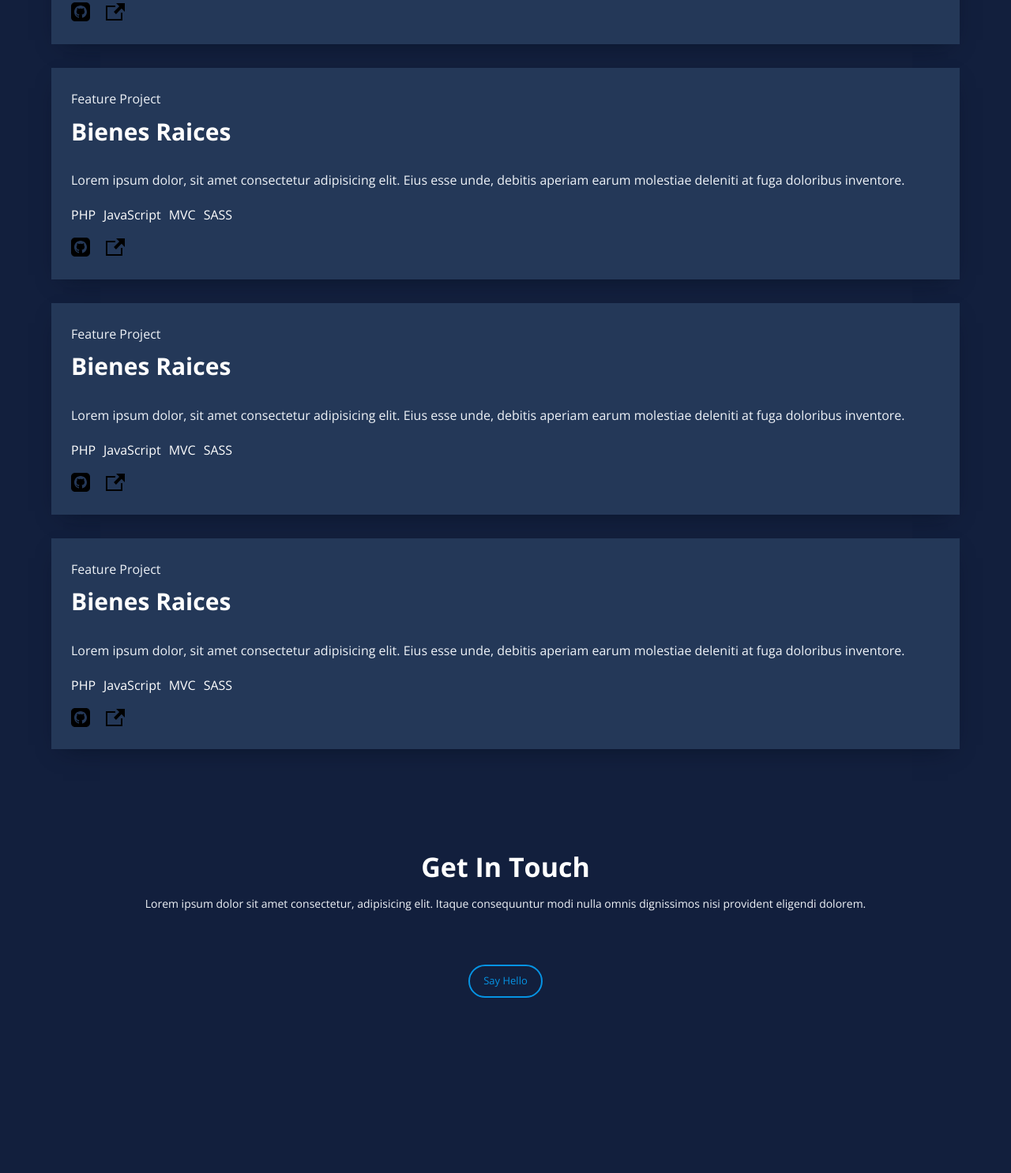
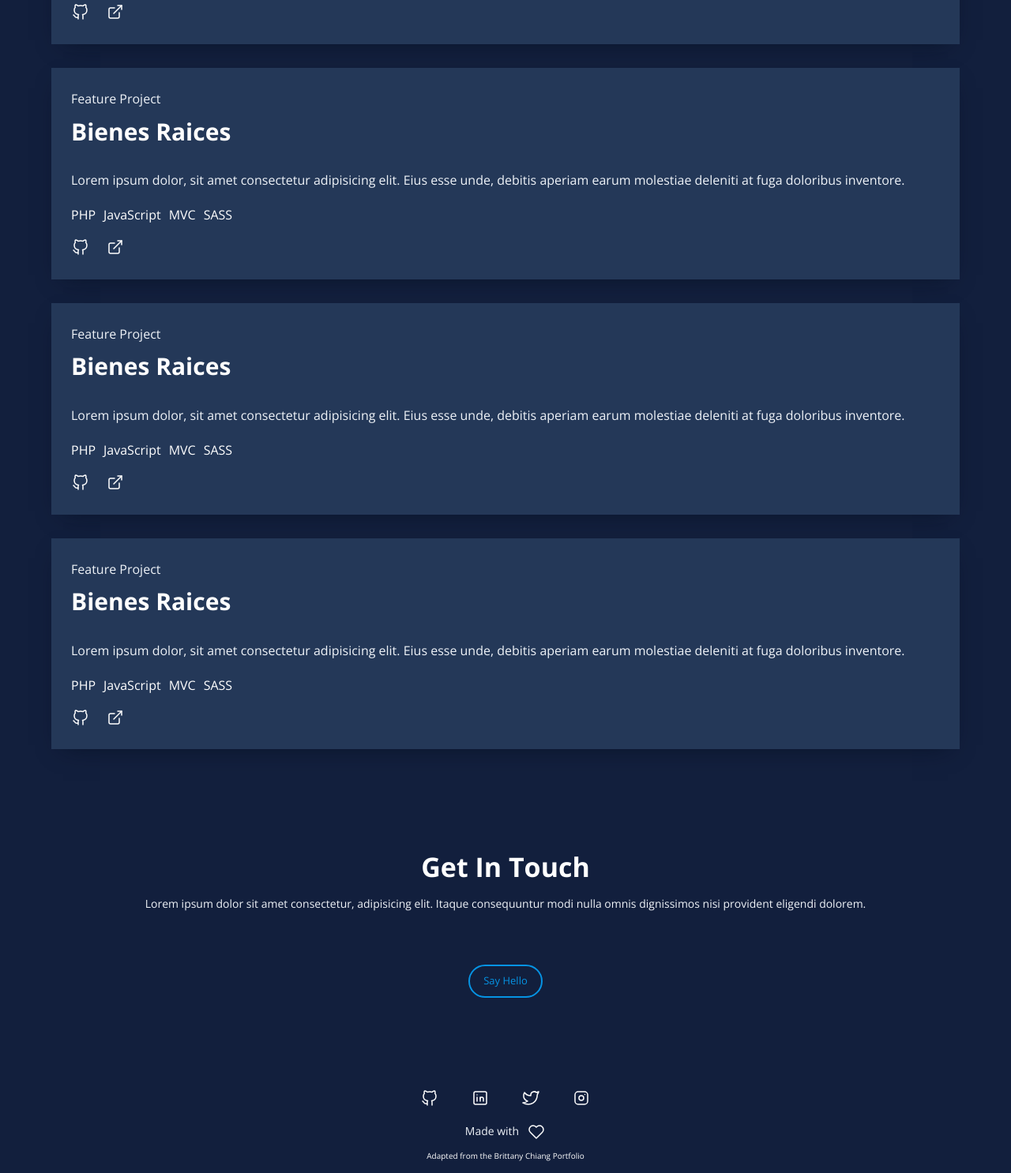
Before and after one commit to YoimelDev/portfolio, a website: page index.html in a window 1280 px wide. Shown: the part 2042-3528 px from the top of the page at 79% size. Before the commit the page ends 3406 px from the top, so only its background shows below. Drawn offline with nearby package versions, Linux system fonts and the light colour scheme.

Commit message:
add footer and styles

```diff
--- a/index.html
+++ b/index.html
@@ -100,16 +100,42 @@
 
 						<div class="projects__list__content__links">
 							<a href="#">
-								<svg xmlns="http://www.w3.org/2000/svg" width="24" height="24" viewBox="0 0 24 24">
+								<svg
+									xmlns="http://www.w3.org/2000/svg"
+									class="icon icon-tabler icon-tabler-brand-github"
+									width="24"
+									height="24"
+									viewBox="0 0 24 24"
+									stroke-width="1.5"
+									stroke="#ffffff"
+									fill="none"
+									stroke-linecap="round"
+									stroke-linejoin="round"
+								>
+									<path stroke="none" d="M0 0h24v24H0z" fill="none" />
 									<path
-										d="M19 0h-14c-2.761 0-5 2.239-5 5v14c0 2.761 2.239 5 5 5h14c2.762 0 5-2.239 5-5v-14c0-2.761-2.238-5-5-5zm-4.466 19.59c-.405.078-.534-.171-.534-.384v-2.195c0-.747-.262-1.233-.55-1.481 1.782-.198 3.654-.875 3.654-3.947 0-.874-.312-1.588-.823-2.147.082-.202.356-1.016-.079-2.117 0 0-.671-.215-2.198.82-.64-.18-1.324-.267-2.004-.271-.68.003-1.364.091-2.003.269-1.528-1.035-2.2-.82-2.2-.82-.434 1.102-.16 1.915-.077 2.118-.512.56-.824 1.273-.824 2.147 0 3.064 1.867 3.751 3.645 3.954-.229.2-.436.552-.508 1.07-.457.204-1.614.557-2.328-.666 0 0-.423-.768-1.227-.825 0 0-.78-.01-.055.487 0 0 .525.246.889 1.17 0 0 .463 1.428 2.688.944v1.489c0 .211-.129.459-.528.385-3.18-1.057-5.472-4.056-5.472-7.59 0-4.419 3.582-8 8-8s8 3.581 8 8c0 3.533-2.289 6.531-5.466 7.59z"
+										d="M9 19c-4.3 1.4 -4.3 -2.5 -6 -3m12 5v-3.5c0 -1 .1 -1.4 -.5 -2c2.8 -.3 5.5 -1.4 5.5 -6a4.6 4.6 0 0 0 -1.3 -3.2a4.2 4.2 0 0 0 -.1 -3.2s-1.1 -.3 -3.5 1.3a12.3 12.3 0 0 0 -6.2 0c-2.4 -1.6 -3.5 -1.3 -3.5 -1.3a4.2 4.2 0 0 0 -.1 3.2a4.6 4.6 0 0 0 -1.3 3.2c0 4.6 2.7 5.7 5.5 6c-.6 .6 -.6 1.2 -.5 2v3.5"
 									/>
 								</svg>
 							</a>
 
 							<a href="#">
-								<svg xmlns="http://www.w3.org/2000/svg" width="24" height="24" viewBox="0 0 24 24">
-									<path d="M21 13v10h-21v-19h12v2h-10v15h17v-8h2zm3-12h-10.988l4.035 4-6.977 7.07 2.828 2.828 6.977-7.07 4.125 4.172v-11z" />
+								<svg
+									xmlns="http://www.w3.org/2000/svg"
+									class="icon icon-tabler icon-tabler-external-link"
+									width="24"
+									height="24"
+									viewBox="0 0 24 24"
+									stroke-width="1.5"
+									stroke="#ffffff"
+									fill="none"
+									stroke-linecap="round"
+									stroke-linejoin="round"
+								>
+									<path stroke="none" d="M0 0h24v24H0z" fill="none" />
+									<path d="M11 7h-5a2 2 0 0 0 -2 2v9a2 2 0 0 0 2 2h9a2 2 0 0 0 2 -2v-5" />
+									<line x1="10" y1="14" x2="20" y2="4" />
+									<polyline points="15 4 20 4 20 9" />
 								</svg>
 							</a>
 						</div>
@@ -132,16 +158,42 @@
 
 						<div class="projects__list__content__links">
 							<a href="#">
-								<svg xmlns="http://www.w3.org/2000/svg" width="24" height="24" viewBox="0 0 24 24">
+								<svg
+									xmlns="http://www.w3.org/2000/svg"
+									class="icon icon-tabler icon-tabler-brand-github"
+									width="24"
+									height="24"
+									viewBox="0 0 24 24"
+									stroke-width="1.5"
+									stroke="#ffffff"
+									fill="none"
+									stroke-linecap="round"
+									stroke-linejoin="round"
+								>
+									<path stroke="none" d="M0 0h24v24H0z" fill="none" />
 									<path
-										d="M19 0h-14c-2.761 0-5 2.239-5 5v14c0 2.761 2.239 5 5 5h14c2.762 0 5-2.239 5-5v-14c0-2.761-2.238-5-5-5zm-4.466 19.59c-.405.078-.534-.171-.534-.384v-2.195c0-.747-.262-1.233-.55-1.481 1.782-.198 3.654-.875 3.654-3.947 0-.874-.312-1.588-.823-2.147.082-.202.356-1.016-.079-2.117 0 0-.671-.215-2.198.82-.64-.18-1.324-.267-2.004-.271-.68.003-1.364.091-2.003.269-1.528-1.035-2.2-.82-2.2-.82-.434 1.102-.16 1.915-.077 2.118-.512.56-.824 1.273-.824 2.147 0 3.064 1.867 3.751 3.645 3.954-.229.2-.436.552-.508 1.07-.457.204-1.614.557-2.328-.666 0 0-.423-.768-1.227-.825 0 0-.78-.01-.055.487 0 0 .525.246.889 1.17 0 0 .463 1.428 2.688.944v1.489c0 .211-.129.459-.528.385-3.18-1.057-5.472-4.056-5.472-7.59 0-4.419 3.582-8 8-8s8 3.581 8 8c0 3.533-2.289 6.531-5.466 7.59z"
+										d="M9 19c-4.3 1.4 -4.3 -2.5 -6 -3m12 5v-3.5c0 -1 .1 -1.4 -.5 -2c2.8 -.3 5.5 -1.4 5.5 -6a4.6 4.6 0 0 0 -1.3 -3.2a4.2 4.2 0 0 0 -.1 -3.2s-1.1 -.3 -3.5 1.3a12.3 12.3 0 0 0 -6.2 0c-2.4 -1.6 -3.5 -1.3 -3.5 -1.3a4.2 4.2 0 0 0 -.1 3.2a4.6 4.6 0 0 0 -1.3 3.2c0 4.6 2.7 5.7 5.5 6c-.6 .6 -.6 1.2 -.5 2v3.5"
 									/>
 								</svg>
 							</a>
 
 							<a href="#">
-								<svg xmlns="http://www.w3.org/2000/svg" width="24" height="24" viewBox="0 0 24 24">
-									<path d="M21 13v10h-21v-19h12v2h-10v15h17v-8h2zm3-12h-10.988l4.035 4-6.977 7.07 2.828 2.828 6.977-7.07 4.125 4.172v-11z" />
+								<svg
+									xmlns="http://www.w3.org/2000/svg"
+									class="icon icon-tabler icon-tabler-external-link"
+									width="24"
+									height="24"
+									viewBox="0 0 24 24"
+									stroke-width="1.5"
+									stroke="#ffffff"
+									fill="none"
+									stroke-linecap="round"
+									stroke-linejoin="round"
+								>
+									<path stroke="none" d="M0 0h24v24H0z" fill="none" />
+									<path d="M11 7h-5a2 2 0 0 0 -2 2v9a2 2 0 0 0 2 2h9a2 2 0 0 0 2 -2v-5" />
+									<line x1="10" y1="14" x2="20" y2="4" />
+									<polyline points="15 4 20 4 20 9" />
 								</svg>
 							</a>
 						</div>
@@ -164,16 +216,42 @@
 
 						<div class="projects__list__content__links">
 							<a href="#">
-								<svg xmlns="http://www.w3.org/2000/svg" width="24" height="24" viewBox="0 0 24 24">
+								<svg
+									xmlns="http://www.w3.org/2000/svg"
+									class="icon icon-tabler icon-tabler-brand-github"
+									width="24"
+									height="24"
+									viewBox="0 0 24 24"
+									stroke-width="1.5"
+									stroke="#ffffff"
+									fill="none"
+									stroke-linecap="round"
+									stroke-linejoin="round"
+								>
+									<path stroke="none" d="M0 0h24v24H0z" fill="none" />
 									<path
-										d="M19 0h-14c-2.761 0-5 2.239-5 5v14c0 2.761 2.239 5 5 5h14c2.762 0 5-2.239 5-5v-14c0-2.761-2.238-5-5-5zm-4.466 19.59c-.405.078-.534-.171-.534-.384v-2.195c0-.747-.262-1.233-.55-1.481 1.782-.198 3.654-.875 3.654-3.947 0-.874-.312-1.588-.823-2.147.082-.202.356-1.016-.079-2.117 0 0-.671-.215-2.198.82-.64-.18-1.324-.267-2.004-.271-.68.003-1.364.091-2.003.269-1.528-1.035-2.2-.82-2.2-.82-.434 1.102-.16 1.915-.077 2.118-.512.56-.824 1.273-.824 2.147 0 3.064 1.867 3.751 3.645 3.954-.229.2-.436.552-.508 1.07-.457.204-1.614.557-2.328-.666 0 0-.423-.768-1.227-.825 0 0-.78-.01-.055.487 0 0 .525.246.889 1.17 0 0 .463 1.428 2.688.944v1.489c0 .211-.129.459-.528.385-3.18-1.057-5.472-4.056-5.472-7.59 0-4.419 3.582-8 8-8s8 3.581 8 8c0 3.533-2.289 6.531-5.466 7.59z"
+										d="M9 19c-4.3 1.4 -4.3 -2.5 -6 -3m12 5v-3.5c0 -1 .1 -1.4 -.5 -2c2.8 -.3 5.5 -1.4 5.5 -6a4.6 4.6 0 0 0 -1.3 -3.2a4.2 4.2 0 0 0 -.1 -3.2s-1.1 -.3 -3.5 1.3a12.3 12.3 0 0 0 -6.2 0c-2.4 -1.6 -3.5 -1.3 -3.5 -1.3a4.2 4.2 0 0 0 -.1 3.2a4.6 4.6 0 0 0 -1.3 3.2c0 4.6 2.7 5.7 5.5 6c-.6 .6 -.6 1.2 -.5 2v3.5"
 									/>
 								</svg>
 							</a>
 
 							<a href="#">
-								<svg xmlns="http://www.w3.org/2000/svg" width="24" height="24" viewBox="0 0 24 24">
-									<path d="M21 13v10h-21v-19h12v2h-10v15h17v-8h2zm3-12h-10.988l4.035 4-6.977 7.07 2.828 2.828 6.977-7.07 4.125 4.172v-11z" />
+								<svg
+									xmlns="http://www.w3.org/2000/svg"
+									class="icon icon-tabler icon-tabler-external-link"
+									width="24"
+									height="24"
+									viewBox="0 0 24 24"
+									stroke-width="1.5"
+									stroke="#ffffff"
+									fill="none"
+									stroke-linecap="round"
+									stroke-linejoin="round"
+								>
+									<path stroke="none" d="M0 0h24v24H0z" fill="none" />
+									<path d="M11 7h-5a2 2 0 0 0 -2 2v9a2 2 0 0 0 2 2h9a2 2 0 0 0 2 -2v-5" />
+									<line x1="10" y1="14" x2="20" y2="4" />
+									<polyline points="15 4 20 4 20 9" />
 								</svg>
 							</a>
 						</div>
@@ -196,16 +274,42 @@
 
 						<div class="projects__list__content__links">
 							<a href="#">
-								<svg xmlns="http://www.w3.org/2000/svg" width="24" height="24" viewBox="0 0 24 24">
+								<svg
+									xmlns="http://www.w3.org/2000/svg"
+									class="icon icon-tabler icon-tabler-brand-github"
+									width="24"
+									height="24"
+									viewBox="0 0 24 24"
+									stroke-width="1.5"
+									stroke="#ffffff"
+									fill="none"
+									stroke-linecap="round"
+									stroke-linejoin="round"
+								>
+									<path stroke="none" d="M0 0h24v24H0z" fill="none" />
 									<path
-										d="M19 0h-14c-2.761 0-5 2.239-5 5v14c0 2.761 2.239 5 5 5h14c2.762 0 5-2.239 5-5v-14c0-2.761-2.238-5-5-5zm-4.466 19.59c-.405.078-.534-.171-.534-.384v-2.195c0-.747-.262-1.233-.55-1.481 1.782-.198 3.654-.875 3.654-3.947 0-.874-.312-1.588-.823-2.147.082-.202.356-1.016-.079-2.117 0 0-.671-.215-2.198.82-.64-.18-1.324-.267-2.004-.271-.68.003-1.364.091-2.003.269-1.528-1.035-2.2-.82-2.2-.82-.434 1.102-.16 1.915-.077 2.118-.512.56-.824 1.273-.824 2.147 0 3.064 1.867 3.751 3.645 3.954-.229.2-.436.552-.508 1.07-.457.204-1.614.557-2.328-.666 0 0-.423-.768-1.227-.825 0 0-.78-.01-.055.487 0 0 .525.246.889 1.17 0 0 .463 1.428 2.688.944v1.489c0 .211-.129.459-.528.385-3.18-1.057-5.472-4.056-5.472-7.59 0-4.419 3.582-8 8-8s8 3.581 8 8c0 3.533-2.289 6.531-5.466 7.59z"
+										d="M9 19c-4.3 1.4 -4.3 -2.5 -6 -3m12 5v-3.5c0 -1 .1 -1.4 -.5 -2c2.8 -.3 5.5 -1.4 5.5 -6a4.6 4.6 0 0 0 -1.3 -3.2a4.2 4.2 0 0 0 -.1 -3.2s-1.1 -.3 -3.5 1.3a12.3 12.3 0 0 0 -6.2 0c-2.4 -1.6 -3.5 -1.3 -3.5 -1.3a4.2 4.2 0 0 0 -.1 3.2a4.6 4.6 0 0 0 -1.3 3.2c0 4.6 2.7 5.7 5.5 6c-.6 .6 -.6 1.2 -.5 2v3.5"
 									/>
 								</svg>
 							</a>
 
 							<a href="#">
-								<svg xmlns="http://www.w3.org/2000/svg" width="24" height="24" viewBox="0 0 24 24">
-									<path d="M21 13v10h-21v-19h12v2h-10v15h17v-8h2zm3-12h-10.988l4.035 4-6.977 7.07 2.828 2.828 6.977-7.07 4.125 4.172v-11z" />
+								<svg
+									xmlns="http://www.w3.org/2000/svg"
+									class="icon icon-tabler icon-tabler-external-link"
+									width="24"
+									height="24"
+									viewBox="0 0 24 24"
+									stroke-width="1.5"
+									stroke="#ffffff"
+									fill="none"
+									stroke-linecap="round"
+									stroke-linejoin="round"
+								>
+									<path stroke="none" d="M0 0h24v24H0z" fill="none" />
+									<path d="M11 7h-5a2 2 0 0 0 -2 2v9a2 2 0 0 0 2 2h9a2 2 0 0 0 2 -2v-5" />
+									<line x1="10" y1="14" x2="20" y2="4" />
+									<polyline points="15 4 20 4 20 9" />
 								</svg>
 							</a>
 						</div>
@@ -221,6 +325,115 @@
 				<a href="mailto:yoimeldev@gmail.com" class="contact__email">Say Hello</a>
 			</section>
 		</main>
+
+		<footer class="footer">
+			<div class="footer__socialLinks">
+				<a href="https://github.com/yoimeldev" target="_blank" rel="noopener noreferrer">
+					<svg
+						xmlns="http://www.w3.org/2000/svg"
+						class="icon icon-tabler icon-tabler-brand-github"
+						width="24"
+						height="24"
+						viewBox="0 0 24 24"
+						stroke-width="1.5"
+						stroke="#ffffff"
+						fill="none"
+						stroke-linecap="round"
+						stroke-linejoin="round"
+					>
+						<path stroke="none" d="M0 0h24v24H0z" fill="none" />
+						<path
+							d="M9 19c-4.3 1.4 -4.3 -2.5 -6 -3m12 5v-3.5c0 -1 .1 -1.4 -.5 -2c2.8 -.3 5.5 -1.4 5.5 -6a4.6 4.6 0 0 0 -1.3 -3.2a4.2 4.2 0 0 0 -.1 -3.2s-1.1 -.3 -3.5 1.3a12.3 12.3 0 0 0 -6.2 0c-2.4 -1.6 -3.5 -1.3 -3.5 -1.3a4.2 4.2 0 0 0 -.1 3.2a4.6 4.6 0 0 0 -1.3 3.2c0 4.6 2.7 5.7 5.5 6c-.6 .6 -.6 1.2 -.5 2v3.5"
+						/>
+					</svg>
+				</a>
+
+				<a href="https://www.linkedin.com/in/yoimeldev" target="_blank" rel="noopener noreferrer">
+					<svg
+						xmlns="http://www.w3.org/2000/svg"
+						class="icon icon-tabler icon-tabler-brand-linkedin"
+						width="24"
+						height="24"
+						viewBox="0 0 24 24"
+						stroke-width="1.5"
+						stroke="#ffffff"
+						fill="none"
+						stroke-linecap="round"
+						stroke-linejoin="round"
+					>
+						<path stroke="none" d="M0 0h24v24H0z" fill="none" />
+						<rect x="4" y="4" width="16" height="16" rx="2" />
+						<line x1="8" y1="11" x2="8" y2="16" />
+						<line x1="8" y1="8" x2="8" y2="8.01" />
+						<line x1="12" y1="16" x2="12" y2="11" />
+						<path d="M16 16v-3a2 2 0 0 0 -4 0" />
+					</svg>
+				</a>
+
+				<a href="https://twitter.com/yoimeldev" target="_blank" rel="noopener noreferrer">
+					<svg
+						xmlns="http://www.w3.org/2000/svg"
+						class="icon icon-tabler icon-tabler-brand-twitter"
+						width="24"
+						height="24"
+						viewBox="0 0 24 24"
+						stroke-width="1.5"
+						stroke="#ffffff"
+						fill="none"
+						stroke-linecap="round"
+						stroke-linejoin="round"
+					>
+						<path stroke="none" d="M0 0h24v24H0z" fill="none" />
+						<path
+							d="M22 4.01c-1 .49 -1.98 .689 -3 .99c-1.121 -1.265 -2.783 -1.335 -4.38 -.737s-2.643 2.06 -2.62 3.737v1c-3.245 .083 -6.135 -1.395 -8 -4c0 0 -4.182 7.433 4 11c-1.872 1.247 -3.739 2.088 -6 2c3.308 1.803 6.913 2.423 10.034 1.517c3.58 -1.04 6.522 -3.723 7.651 -7.742a13.84 13.84 0 0 0 .497 -3.753c-.002 -.249 1.51 -2.772 1.818 -4.013z"
+						/>
+					</svg>
+				</a>
+
+				<a href="https://www.instagram.com/yoimeldev" target="_blank" rel="noopener noreferrer">
+					<svg
+						xmlns="http://www.w3.org/2000/svg"
+						class="icon icon-tabler icon-tabler-brand-instagram"
+						width="24"
+						height="24"
+						viewBox="0 0 24 24"
+						stroke-width="1.5"
+						stroke="#ffffff"
+						fill="none"
+						stroke-linecap="round"
+						stroke-linejoin="round"
+					>
+						<path stroke="none" d="M0 0h24v24H0z" fill="none" />
+						<rect x="4" y="4" width="16" height="16" rx="4" />
+						<circle cx="12" cy="12" r="3" />
+						<line x1="16.5" y1="7.5" x2="16.5" y2="7.501" />
+					</svg>
+				</a>
+			</div>
+
+			<div class="footer__made">
+				<p>Made with</p>
+				<svg
+					xmlns="http://www.w3.org/2000/svg"
+					class="icon icon-tabler icon-tabler-heart"
+					width="24"
+					height="24"
+					viewBox="0 0 24 24"
+					stroke-width="1.5"
+					stroke="#ffffff"
+					fill="none"
+					stroke-linecap="round"
+					stroke-linejoin="round"
+				>
+					<path stroke="none" d="M0 0h24v24H0z" fill="none" />
+					<path d="M19.5 13.572l-7.5 7.428l-7.5 -7.428m0 0a5 5 0 1 1 7.5 -6.566a5 5 0 1 1 7.5 6.572" />
+				</svg>
+			</div>
+
+			<div class="footer__credit">
+				<a rel="noreferrer" target="_blank" href="https://github.com/bchiang7/v4"> Adapted from the Brittany Chiang Portfolio</a>
+			</div>
+		</footer>
 	</body>
 
 	<script src="/build/js/app.js"></script>
--- /dev/null
+++ b/src/scss/layout/_footer.scss
@@ -0,0 +1,25 @@
+.footer {
+	display: grid;
+	place-items: center;
+	padding: 1.5rem;
+
+	&__socialLinks {
+		display: flex;
+		gap: 4rem;
+	}
+
+	&__made {
+		display: flex;
+		align-items: center;
+		gap: 1rem;
+		font-size: 1.4rem;
+	}
+
+	&__credit {
+		font-size: 1rem;
+
+		a {
+			color: inherit;
+		}
+	}
+}
--- a/src/scss/layout/_index.scss
+++ b/src/scss/layout/_index.scss
@@ -3,3 +3,4 @@
 @forward 'about';
 @forward 'projects';
 @forward 'contact';
+@forward 'footer';
```
Also changed, not shown: build/css/app.css, 1 other file.
